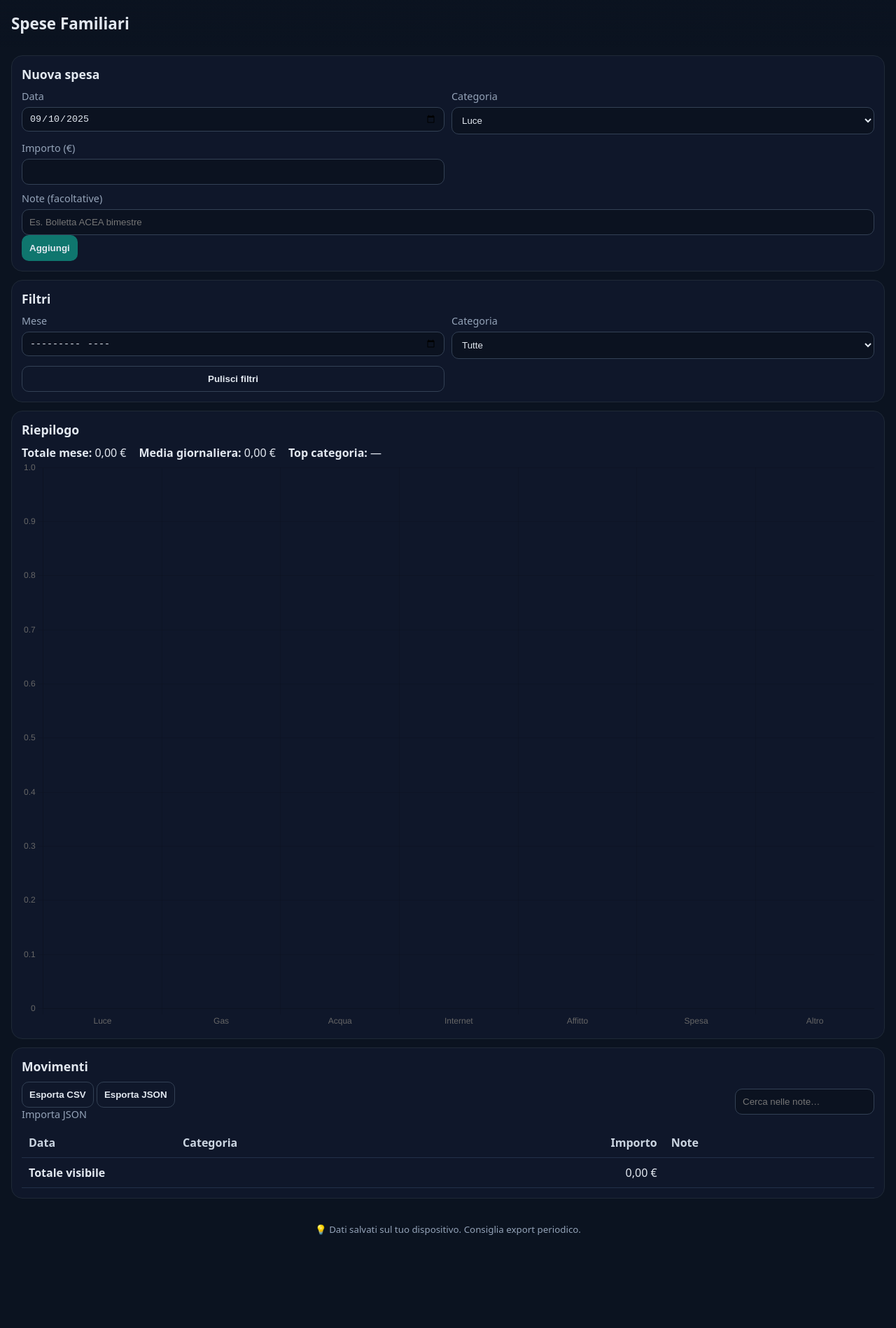
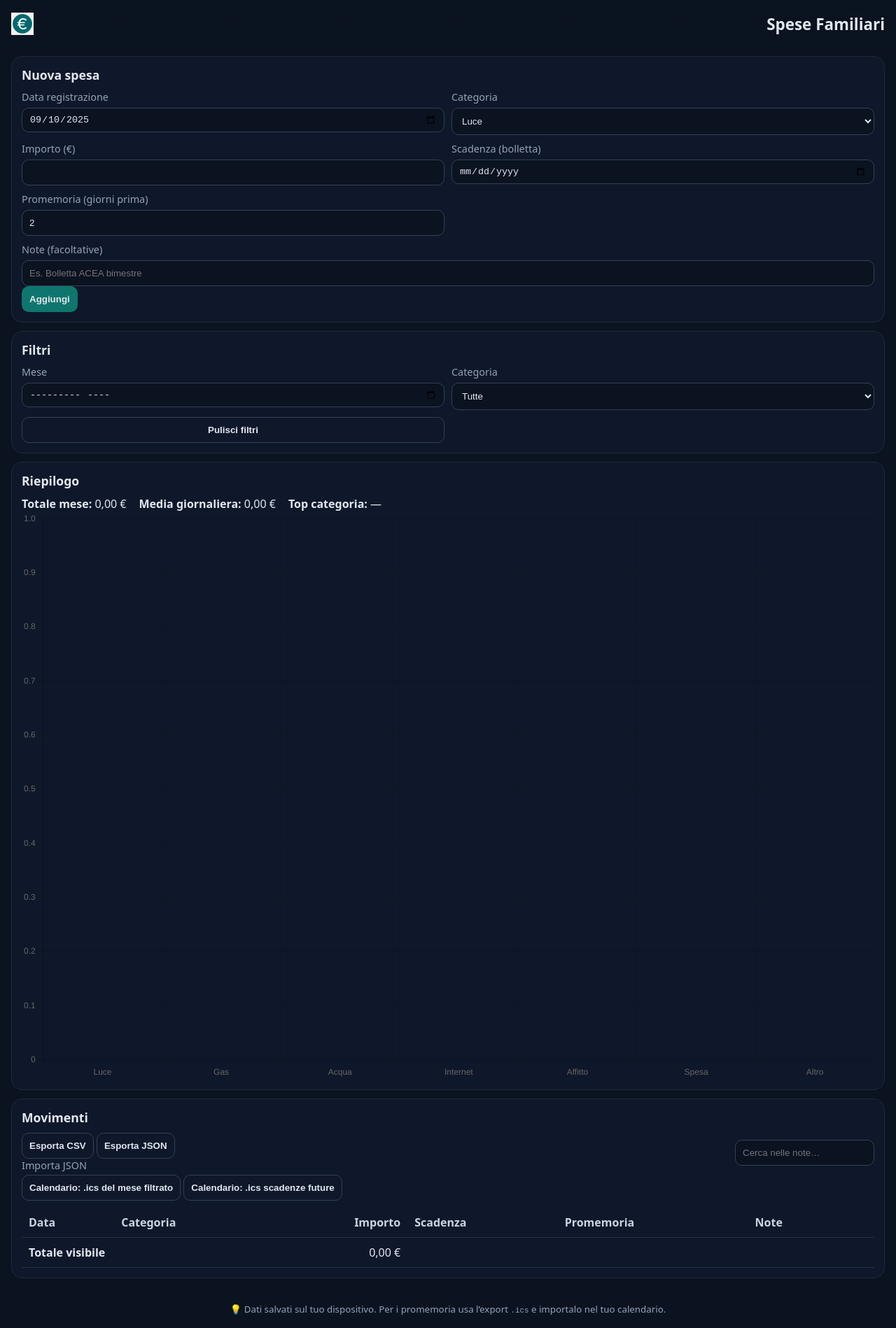
Before and after one commit to marconeri70/expenses, a plain HTML site: page index.html in a window 1280 px wide. Shown: the whole page at 70% size. Before the commit the page ends 1787 px from the top, so only its background shows below. Drawn offline with nearby package versions, Linux system fonts and the light colour scheme.

Commit message:
Update index.html

```diff
--- a/index.html
+++ b/index.html
@@ -4,14 +4,24 @@
   <meta charset="utf-8" />
   <meta name="viewport" content="width=device-width, initial-scale=1" />
   <title>Spese Familiari</title>
+
+  <!-- Manifest PWA -->
   <link rel="manifest" href="manifest.webmanifest">
+
+  <!-- Stile -->
   <link rel="stylesheet" href="style.css" />
+
+  <!-- Favicon e icone -->
+  <link rel="icon" type="image/png" sizes="192x192" href="icons/icon-192.png">
+  <link rel="apple-touch-icon" sizes="192x192" href="icons/icon-192.png">
+
   <meta name="theme-color" content="#0f766e">
 </head>
 <body>
-  <header>
-    <h1>Spese Familiari</h1>
-    <button id="installBtn" class="secondary" hidden>Installa</button>
+  <header style="display:flex;align-items:center;gap:10px;">
+    <img src="icons/icon-192.png" alt="Logo Spese" style="height:32px;width:32px;">
+    <h1 style="margin:0;">Spese Familiari</h1>
+    <button id="installBtn" class="secondary" hidden style="margin-left:auto;">Installa</button>
   </header>
 
   <section class="card">
@@ -19,7 +29,7 @@
     <form id="expenseForm">
       <div class="grid">
         <label>
-          Data
+          Data registrazione
           <input type="date" id="date" required />
         </label>
         <label>
@@ -37,6 +47,14 @@
         <label>
           Importo (€)
           <input type="number" id="amount" step="0.01" min="0" required />
+        </label>
+        <label>
+          Scadenza (bolletta)
+          <input type="date" id="dueDate" />
+        </label>
+        <label>
+          Promemoria (giorni prima)
+          <input type="number" id="remindDays" min="0" step="1" value="2" />
         </label>
         <label class="span-2">
           Note (facoltative)
@@ -96,12 +114,22 @@
         <input type="search" id="search" placeholder="Cerca nelle note…" />
       </div>
     </div>
+
+    <div class="table-actions" style="margin-top:-6px">
+      <div class="left">
+        <button id="exportICSMonth" class="secondary">Calendario: .ics del mese filtrato</button>
+        <button id="exportICSUpcoming" class="secondary">Calendario: .ics scadenze future</button>
+      </div>
+    </div>
+
     <table id="table">
       <thead>
         <tr>
           <th>Data</th>
           <th>Categoria</th>
           <th class="num">Importo</th>
+          <th>Scadenza</th>
+          <th>Promemoria</th>
           <th>Note</th>
           <th></th>
         </tr>
@@ -111,17 +139,17 @@
         <tr>
           <td colspan="2"><strong>Totale visibile</strong></td>
           <td class="num" id="visibleTotal">€ 0,00</td>
-          <td colspan="2"></td>
+          <td colspan="4"></td>
         </tr>
       </tfoot>
     </table>
   </section>
 
   <footer>
-    <small>💡 Dati salvati sul tuo dispositivo. Consiglia export periodico.</small>
+    <small>💡 Dati salvati sul tuo dispositivo. Per i promemoria usa l’export <code>.ics</code> e importalo nel tuo calendario.</small>
   </footer>
 
-  <script src="https://cdn.jsdelivr.net/npm/chart.js@4.4.1/dist/chart.umd.min.js" integrity="sha256-e9cJtY2c+0eVt4m5j3l6mV8M4x3f3Lo8z0k0d9dR8hA=" crossorigin="anonymous"></script>
+  <script src="https://cdn.jsdelivr.net/npm/chart.js@4.4.1/dist/chart.umd.min.js"></script>
   <script src="app.js"></script>
   <script>
     if ('serviceWorker' in navigator) {
```
